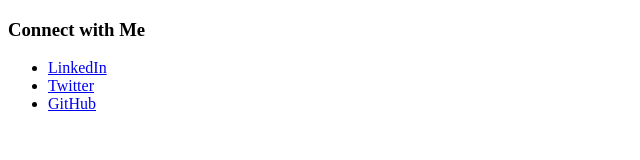
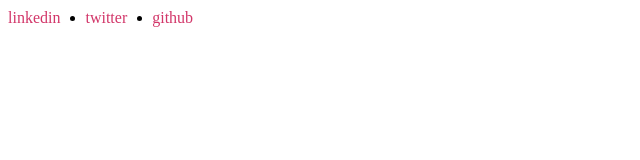
Before and after one commit to kravchuk21/portfolio, an Eleventy site: page src/index.njk in a window 1280 px wide. Shown: the whole page, without its empty margins (0-640 px from the left). Built offline with nearby package versions, Linux system fonts and the light colour scheme; Eleventy itself is replaced by a stand-in of ours; files that its build step writes are made by us from their sources.

Commit message:
feat: add contacts block styles

```diff
--- a/src/_includes/contacts.njk
+++ b/src/_includes/contacts.njk
@@ -1,14 +1,14 @@
-<div itemscope itemtype="https://schema.org/Person">
-    <h3>Connect with Me</h2>
-    <ul>
-        <li>
-            <a href="https://www.linkedin.com/in/kravchuk-vladislav" itemprop="sameAs">LinkedIn</a>
+<div class="contacts" itemscope itemtype="https://schema.org/Person">
+    <h3 class="contacts__title hidden">Connect with Me</h2>
+    <ul class="contacts__list">
+        <li class="contacts__item">
+            <a class="contacts__item-link" href="https://www.linkedin.com/in/kravchuk-vladislav" itemprop="sameAs">LinkedIn</a>
         </li>
-        <li>
-            <a href="https://twitter.com/Vladisl34871443" itemprop="sameAs">Twitter</a>
+        <li class="contacts__item">
+            <a class="contacts__item-link" href="https://twitter.com/Vladisl34871443" itemprop="sameAs">Twitter</a>
         </li>
-        <li>
-            <a href="https://github.com/kravchuk21" itemprop="sameAs">GitHub</a>
+        <li class="contacts__item">
+            <a class="contacts__item-link" href="https://github.com/kravchuk21" itemprop="sameAs">GitHub</a>
         </li>
     </ul>
 </div>
--- /dev/null
+++ b/src/styles/blocks/contacts.css
@@ -0,0 +1,39 @@
+.contacts__list {
+    list-style: none;
+    padding: 0;
+    margin: 0;
+    display: flex;
+    flex-wrap: wrap;
+}
+
+.contacts__item {
+    display: flex;
+    align-items: center;
+}
+
+.contacts__item::after {
+    content: "";
+    width: 5px;
+    height: 5px;
+    border-radius: 50%;
+    background-color: var(--typography-base);
+    display: block;
+    margin-left: 10px;
+    margin-right: 10px;
+    color: var(--typography-base);
+}
+
+.contacts__item:last-child::after {
+    display: none;
+}
+
+.contacts__item-link {
+    color: var(--typography-primary);
+    text-decoration: none;
+    text-transform: lowercase;
+}
+
+.contacts__item-link:hover,
+.contacts__item-link:focus-visible {
+    text-decoration: underline;
+}
--- a/src/styles/index.css
+++ b/src/styles/index.css
@@ -1,2 +1,4 @@
 @import "variables.css";
 @import "global.css";
+
+@import "blocks/contacts.css"
```
